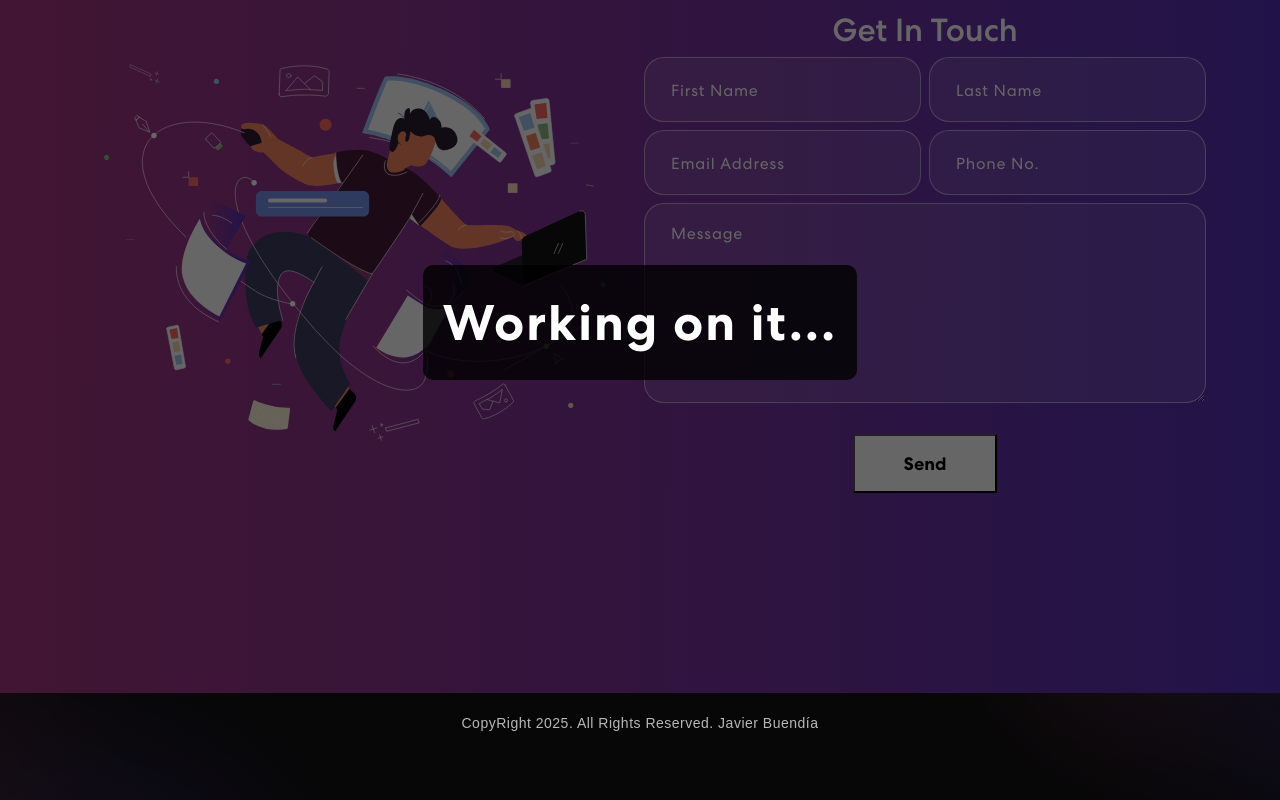
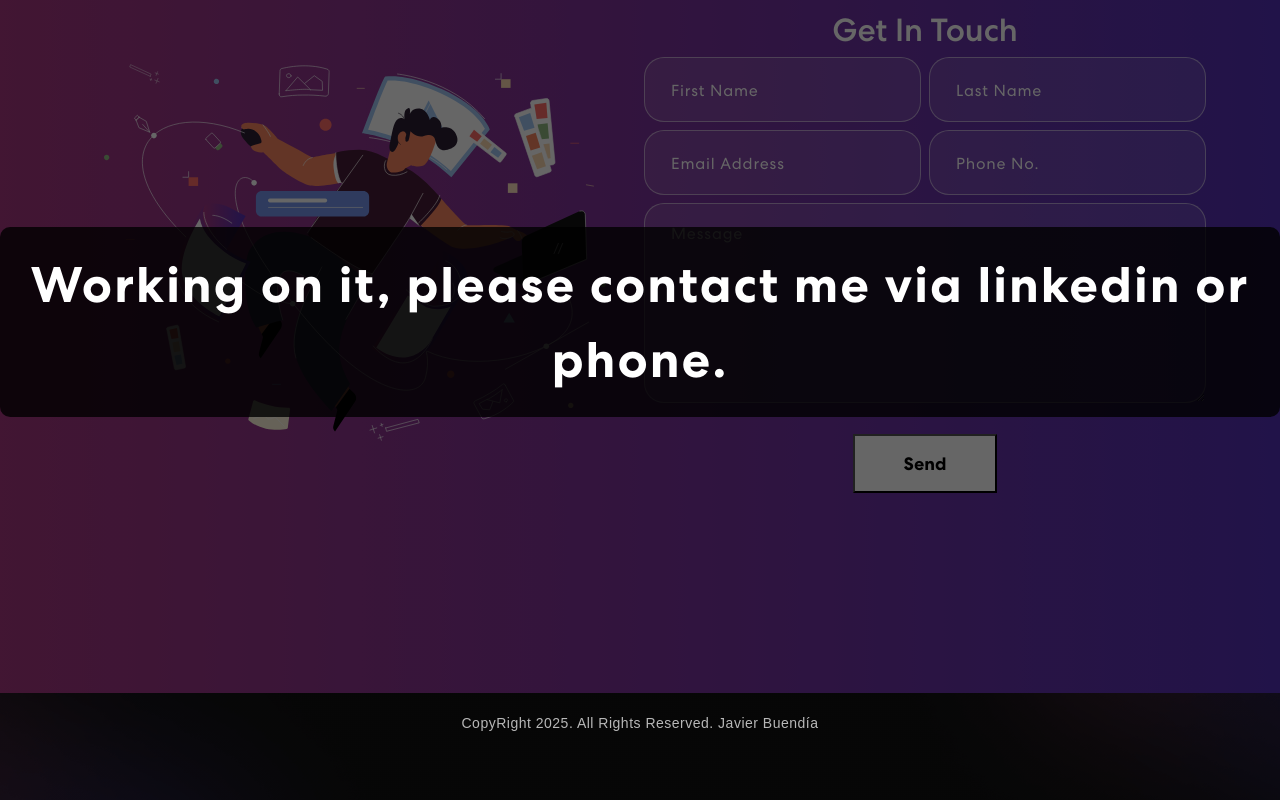
Before and after one commit to cepex1/personal-portfolio, a React (Create React App) app: page / in a window 1280 px wide. Shown: the part 2439-3239 px from the top of the page. Built offline with nearby package versions, Linux system fonts and the light colour scheme; no server answers.

Commit message:
update 2.1

```diff
--- a/src/components/Contact.js
+++ b/src/components/Contact.js
@@ -75,7 +75,7 @@ export const Contact = () => {
       {!isFunctional && (
         <div className="working-on-it-overlay">
           <div className="working-on-it-message">
-            Working on it...
+            Working on it, please contact me via linkedin or phone.
           </div>
         </div>
       )}
```
